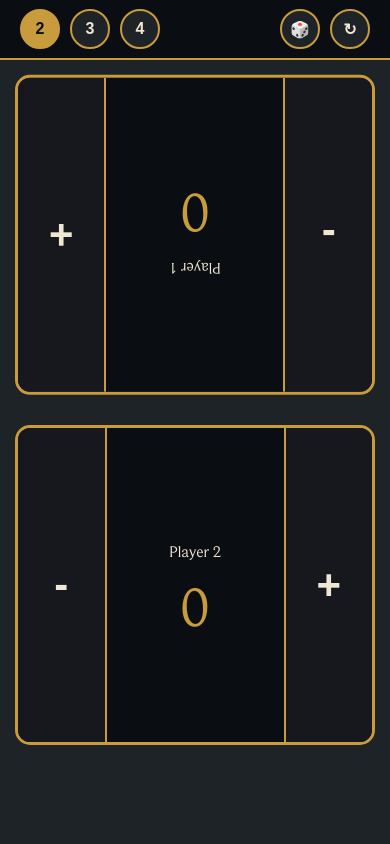
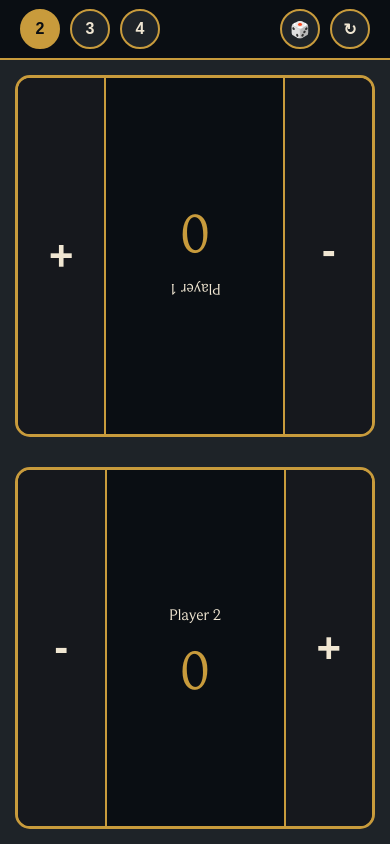
Before and after one commit to abalbanyan/riftbound-counter, a website built with Vite: page src/index.html in a window 390 px wide. Built offline with nearby package versions, Linux system fonts and the light colour scheme.

Commit message:
use dvh instead of vh to account for dynamic menu bars on mobile

```diff
--- a/src/styles.css
+++ b/src/styles.css
@@ -78,7 +78,7 @@ body {
 .game-area {
   position: relative;
   width: 100%;
-  height: calc(90vh - 60px);
+  height: calc(100dvh - 60px);
   overflow: hidden;
 }
 
```
